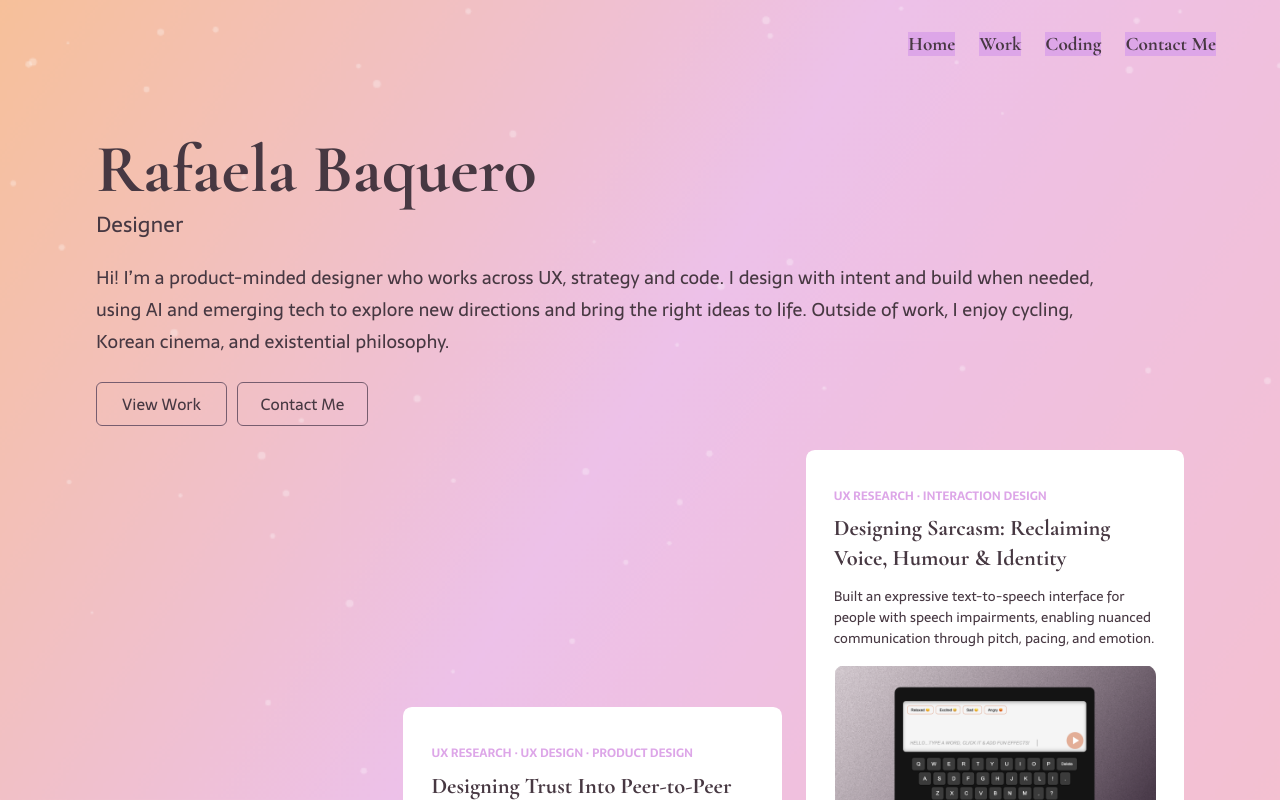
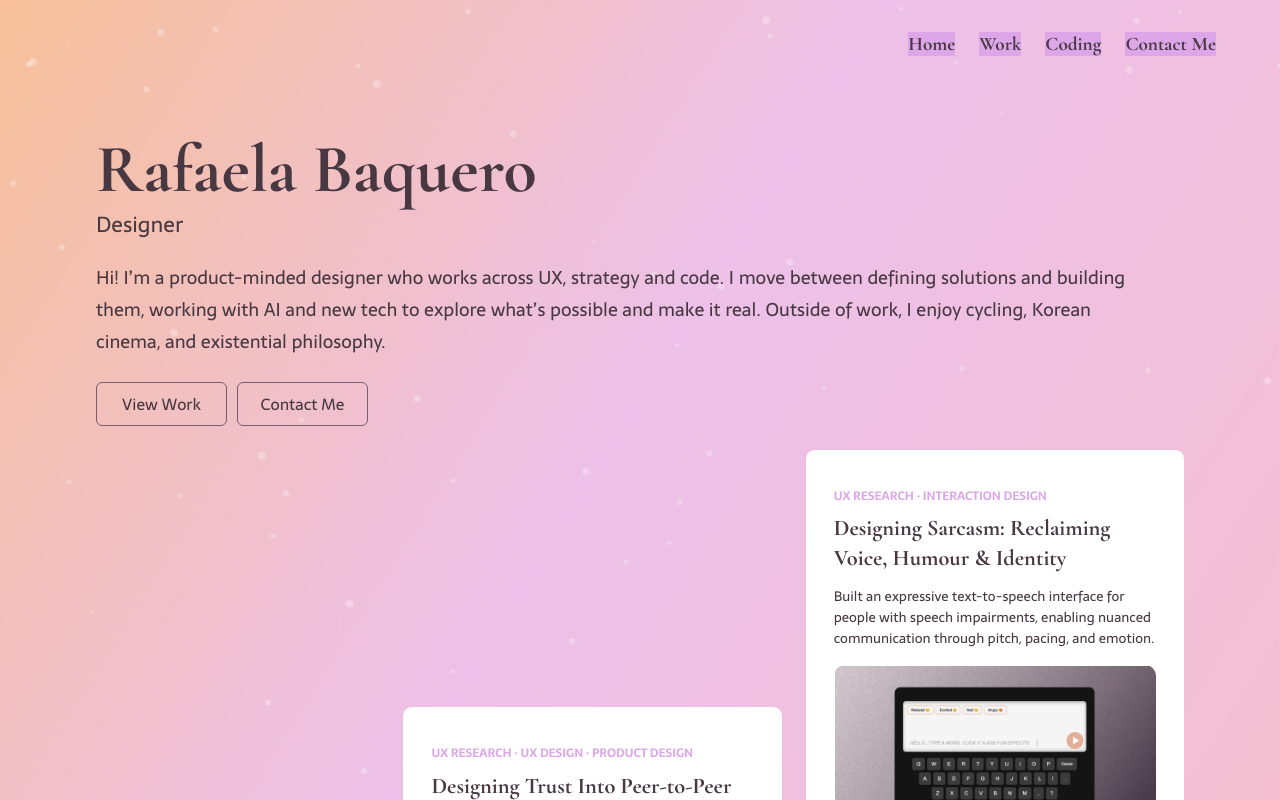
Before and after one commit to starmir77/my-portfolio, a React (Vite) app: page / in a window 1280 px wide. Shown: the top 800 px of the page. Built offline with nearby package versions, Linux system fonts and the light colour scheme; a web font is replaced by a local one.

Commit message:
Copy Update

```diff
--- a/src/components/HeroTextOverlay.jsx
+++ b/src/components/HeroTextOverlay.jsx
@@ -48,7 +48,7 @@ export default function HeroTextOverlay() {
         <h1>Rafaela Baquero</h1>
         <h2 ref={scrambleRef}>Designer</h2>
         <p>
-          Hi!  I’m a product-minded designer who works across UX, strategy and code. I design with intent and build when needed, using AI and emerging tech to explore new directions and bring the right ideas to life. Outside of work, I enjoy cycling, Korean cinema, and existential philosophy.
+          Hi!  I’m a product-minded designer who works across UX, strategy and code. I move between defining solutions and building them, working with AI and new tech to explore what’s possible and make it real. Outside of work, I enjoy cycling, Korean cinema, and existential philosophy.
         </p>
         <div className="home-buttons">
           <a href="/#work" className="hero-button">View Work</a>
```
